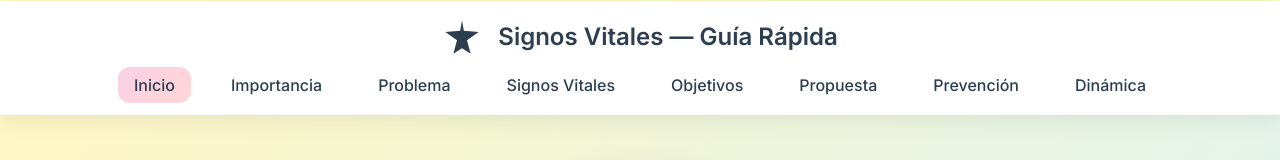
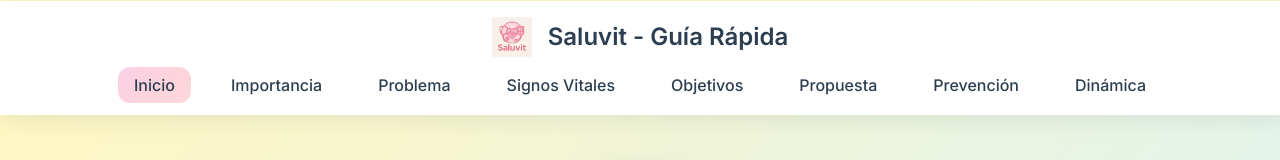
Before and after one commit to saluvit/saluvit.github.io, a plain HTML site: page index.html in a window 1280 px wide. Shown: the top 160 px of the page. Drawn offline with nearby package versions, Linux system fonts and the light colour scheme.

Commit message:
tercera y mejorada version de index
Nueva version de index

```diff
--- a/index.html
+++ b/index.html
@@ -25,12 +25,9 @@
     <header class="header">
         <div class="container">
             <div class="header-content">
-                <!-- Logo SVG inline -->
-                <svg class="logo" viewBox="0 0 24 24" fill="currentColor">
-                    <path d="M12 2L13.09 8.26L22 9L15 14L17.18 22L12 18.74L6.82 22L9 14L2 9L10.91 8.26L12 2Z"/>
-                    <circle cx="12" cy="12" r="3"/>
-                </svg>
-                <h1>Signos Vitales — Guía Rápida</h1>
+                <!-- Logo imagen -->
+                <img src="Saluvit.jpg" alt="Logo de Saluvit" class="logo">
+                <h1>Saluvit - Guía Rápida</h1>
             </div>
 
             <!-- Navegación -->
@@ -483,6 +480,8 @@
             <p><h6><i>Las imagenes presentadas son propiedad de sus respectivas fuentes, agradecimientos especiales a Bupa Latinoamerica, Centro Medico ABC, Kids Health, Mass medicos entre muchas otras mas fuentes visuales que hicieron posible este sitio.</i></h6></p>
 
                 <p><h6>Diego Chávez - 2 DSW - Desarrollador</h6></p>
+                <br>
+                <br>
         </div>
     </footer>
 
```
